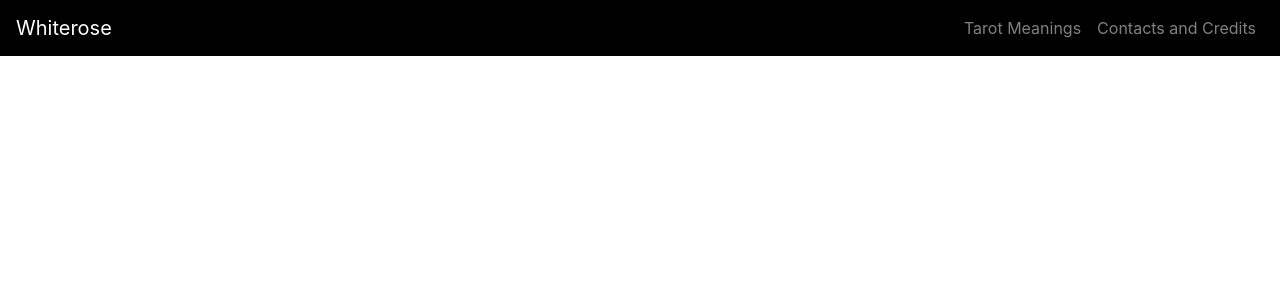
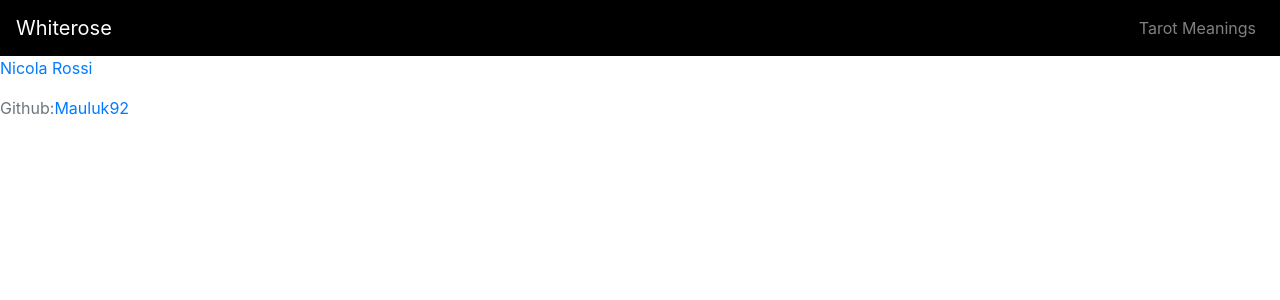
Before and after one commit to Mauluk92/WhiteRose_Tarot, a Django app: page //tarot_meanings/ in a window 1280 px wide. Shown: the top 300 px of the page. Run offline with Django 4.2, Linux system fonts and the light colour scheme; data that the repository does not hold is empty; parts of the project's set-up code (start-up, migrations or seed data) failed here and were passed over; some libraries are stand-ins or nearby versions; some web fonts are replaced.

Commit message:
Modifying Layout

```diff
--- a/tarot/templates/base.html
+++ b/tarot/templates/base.html
@@ -34,9 +34,6 @@
                 <li class="nav-item">
                     <a class="nav-link" href="{% url 'meanings' %}">Tarot Meanings</a>
                 </li>
-                <li class="nav-item">
-                    <a class="nav-link" href="{% url 'contacts' %}">Contacts and Credits</a>
-                </li>
             </ul>
         </div>
     </nav>
@@ -46,6 +43,9 @@
     </div>
 
 
-
+<footer class="footer text">
+        <p class="text-muted"><a href="mailto:nlc.rss.92@gmail.com">Nicola Rossi</a></p>
+        <p class="text-muted">Github:<a href="https://github.com/Mauluk92">Mauluk92</a></p>
+</footer>
 </body>
 </html>
--- a/tarot/urlstarot.py
+++ b/tarot/urlstarot.py
@@ -4,5 +4,4 @@ from .views import homepage, meanings, contacts
 urlpatterns = [
      path('', homepage, name='home'),
      path('/tarot_meanings/', meanings, name='meanings'),
-     path('/contacts/', contacts, name='contacts'),
 ]
--- a/tarot/views.py
+++ b/tarot/views.py
@@ -15,7 +15,3 @@ def meanings(request):
     context = {'tarot_list': tarot_list}
     output = template.render(context)
     return HttpResponse(output)
-
-def contacts(request):
-    template = loader.get_template('contacts.html')
-    return HttpResponse(template.render())
```
Also changed, not shown: tarot/templates/contacts.html (deleted, +0 -11 lines).
